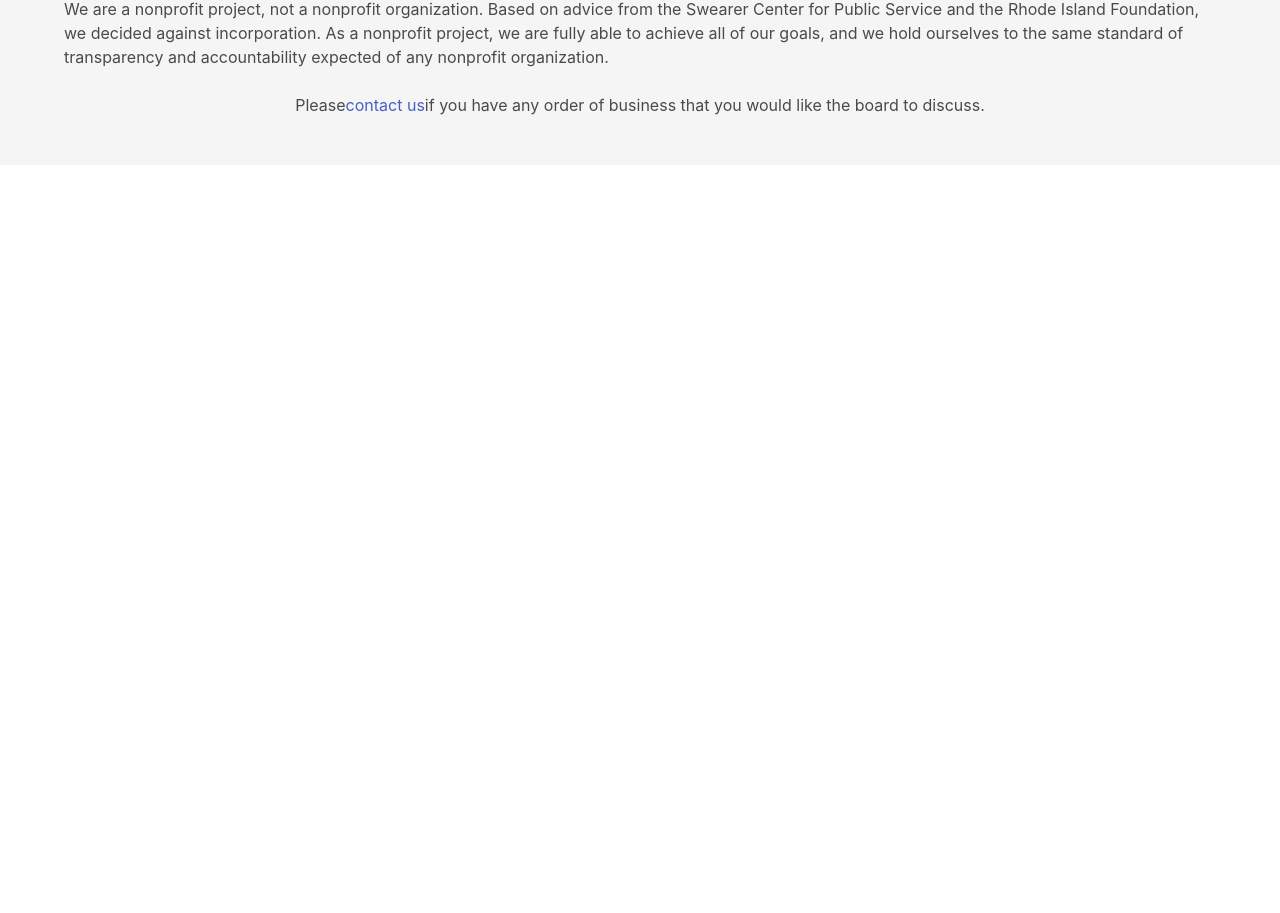
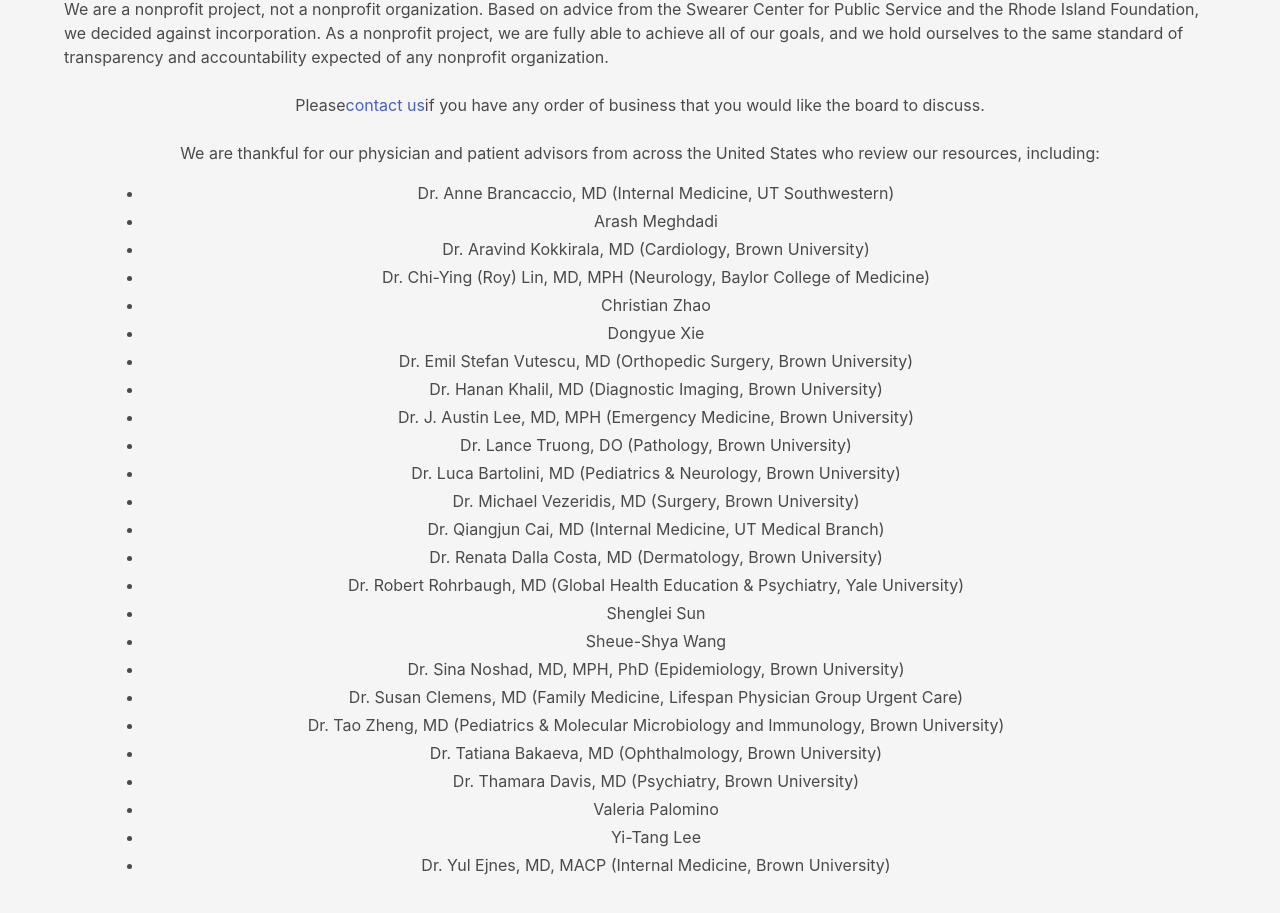
Before and after one commit to suivo2001/mlap-react, a React (Create React App) app: page /governance in a window 1280 px wide. Shown: the part 535-1448 px from the top of the page. Before the commit the page ends 800 px from the top, so only its background shows below. Built offline with nearby package versions, Linux system fonts and the light colour scheme; no server answers; what google-maps-react, react-geocode would draw is missing.

Commit message:
updated site

```diff
--- a/src/pages/Finances.js
+++ b/src/pages/Finances.js
@@ -11,7 +11,7 @@ const Finances = () => {
             <div className='section has-background-light'>
                 <div className='container is-flex is-justify-content-center '>
                     <div>
-                        <p className='content has-text-centered mx-6'>The Medical Literacy and Access Project is entirely funded by the Anti-Black & Systemic Racism Venture Grant ($500, awarded 11/15/2021) and Explore Grant ($250, awarded 11/1/2021) from <a href="https://entrepreneurship.brown.edu/resources/addressing-anti-black-systemic-racism-venture-grants/">Center For the Study Of Race and Ethnicity in America</a> and <a href="https://entrepreneurship.brown.edu/resources/grants-funding/">Nelson Center for Entrepreneurship</a> at Brown University. We do not accept donations at this time. Any funding that we receive is made unconditionally and without stipulation as to actions or services provided by the project.</p>
+                        <p className='content has-text-centered mx-6'>The Medical Literacy and Access Project is entirely funded by the Anti-Black & Systemic Racism Venture Grant ($500, awarded 11/15/2021) and Explore Grant ($250, awarded 11/1/2021) from the <a href="https://entrepreneurship.brown.edu/resources/addressing-anti-black-systemic-racism-venture-grants/">Center For the Study Of Race and Ethnicity in America</a> and <a href="https://entrepreneurship.brown.edu/resources/grants-funding/">Nelson Center for Entrepreneurship</a> at Brown University. We do not accept donations at this time. Any funding that we receive is made unconditionally and without stipulation as to actions or services provided by the project.</p>
                         <p className='content has-text-centered mx-6'><b>2022 Report</b> (updated 11/1/2022)</p>
                         <p className='content has-text-centered mx-6'>In 2022, we had two expenses: $425.50 to the Health Resources and Services Administration (07/13/2022) via the Bureau of the Fiscal Service for free clinic data and $12 to Google Domains (9/14/2022) for website maintenance.</p>
                         <p className='content has-text-centered mx-6'><b>2021 Report</b></p>
--- a/src/pages/Governance.js
+++ b/src/pages/Governance.js
@@ -14,6 +14,35 @@ const Governance = () => {
                         <p className='content is-flex is-justify-content-center'>Our directors meet virtually each month to discuss maintenance of existing consumer health resources and ongoing efforts to translate additional resources and expand community outreach, and additionally on an ad hoc basis. We also solicit advice from our advisors on an ongoing basis for projects in their area of specialty.</p>
                         <p className='content is-flex is-justify-content-center'>We are a nonprofit project, not a nonprofit organization. Based on advice from the Swearer Center for Public Service and the Rhode Island Foundation, we decided against incorporation. As a nonprofit project, we are fully able to achieve all of our goals, and we hold ourselves to the same standard of transparency and accountability expected of any nonprofit organization.</p>
                         <p className='content is-flex is-justify-content-center'>Please <a href='/contact'> contact us </a> if you have any order of business that you would like the board to discuss.</p>
+                        <p className='content has-text-centered mx-6 my-3'>We are thankful for our physician and patient advisors from across the United States who review our resources, including:
+                        <ul>
+                            <li>Dr. Anne Brancaccio, MD (Internal Medicine, UT Southwestern)</li>
+                            <li>Arash Meghdadi</li>
+                            <li>Dr. Aravind Kokkirala, MD (Cardiology, Brown University)</li>
+                            <li>Dr. Chi-Ying (Roy) Lin, MD, MPH (Neurology, Baylor College of Medicine)</li>
+                            <li>Christian Zhao</li>
+                            <li>Dongyue Xie</li>
+                            <li>Dr. Emil Stefan Vutescu, MD (Orthopedic Surgery, Brown University)</li>
+                            <li>Dr. Hanan Khalil, MD (Diagnostic Imaging, Brown University)</li>
+                            <li>Dr. J. Austin Lee, MD, MPH (Emergency Medicine, Brown University)</li>
+                            <li>Dr. Lance Truong, DO (Pathology, Brown University)</li>
+                            <li>Dr. Luca Bartolini, MD (Pediatrics & Neurology, Brown University)</li>
+                            <li>Dr. Michael Vezeridis, MD (Surgery, Brown University)</li>
+                            <li>Dr. Qiangjun Cai, MD (Internal Medicine, UT Medical Branch)</li>
+                            <li>Dr. Renata Dalla Costa, MD (Dermatology, Brown University)</li>
+                            <li>Dr. Robert Rohrbaugh, MD (Global Health Education & Psychiatry, Yale University)</li>
+                            <li>Shenglei Sun</li>
+                            <li>Sheue-Shya Wang</li>
+                            <li>Dr. Sina Noshad, MD, MPH, PhD (Epidemiology, Brown University)</li>
+                            <li>Dr. Susan Clemens, MD (Family Medicine, Lifespan Physician Group Urgent Care)</li>
+                            <li>Dr. Tao Zheng, MD (Pediatrics & Molecular Microbiology and Immunology, Brown University)</li>
+                            <li>Dr. Tatiana Bakaeva, MD (Ophthalmology, Brown University)</li>
+                            <li>Dr. Thamara Davis, MD (Psychiatry, Brown University)</li>
+                            <li>Valeria Palomino</li>
+                            <li>Yi-Tang Lee</li>
+                            <li>Dr. Yul Ejnes, MD, MACP (Internal Medicine, Brown University)</li>
+                        </ul>
+                        </p>
                     </div>
                 </div>
             </div>
```
